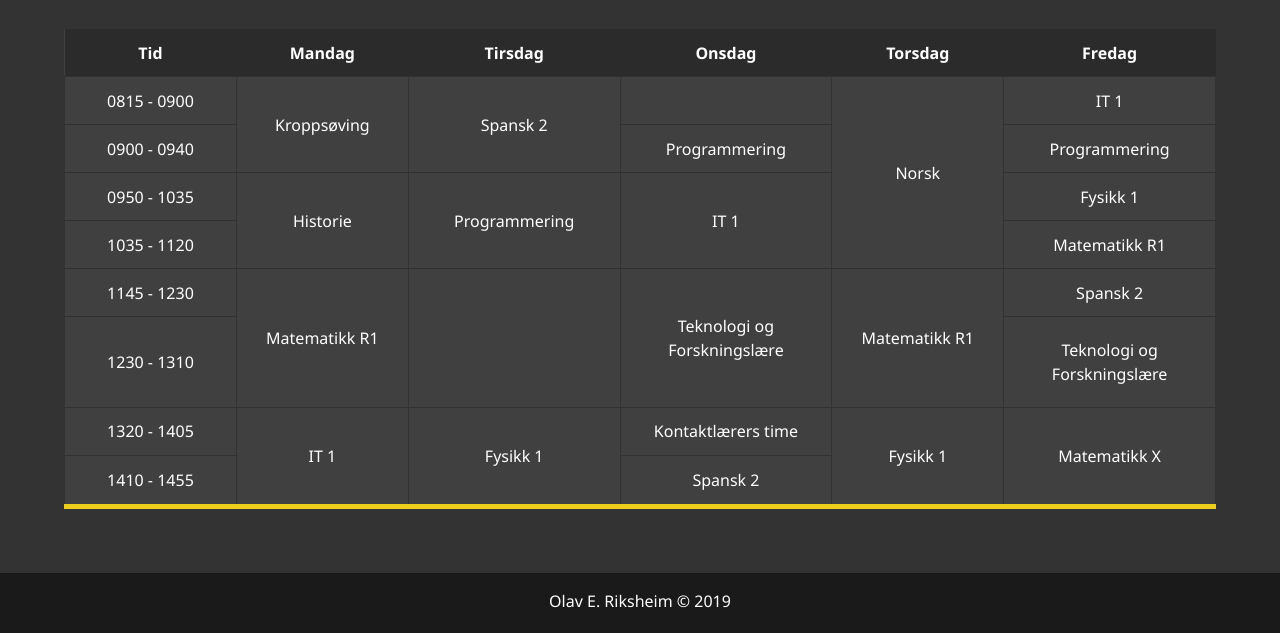
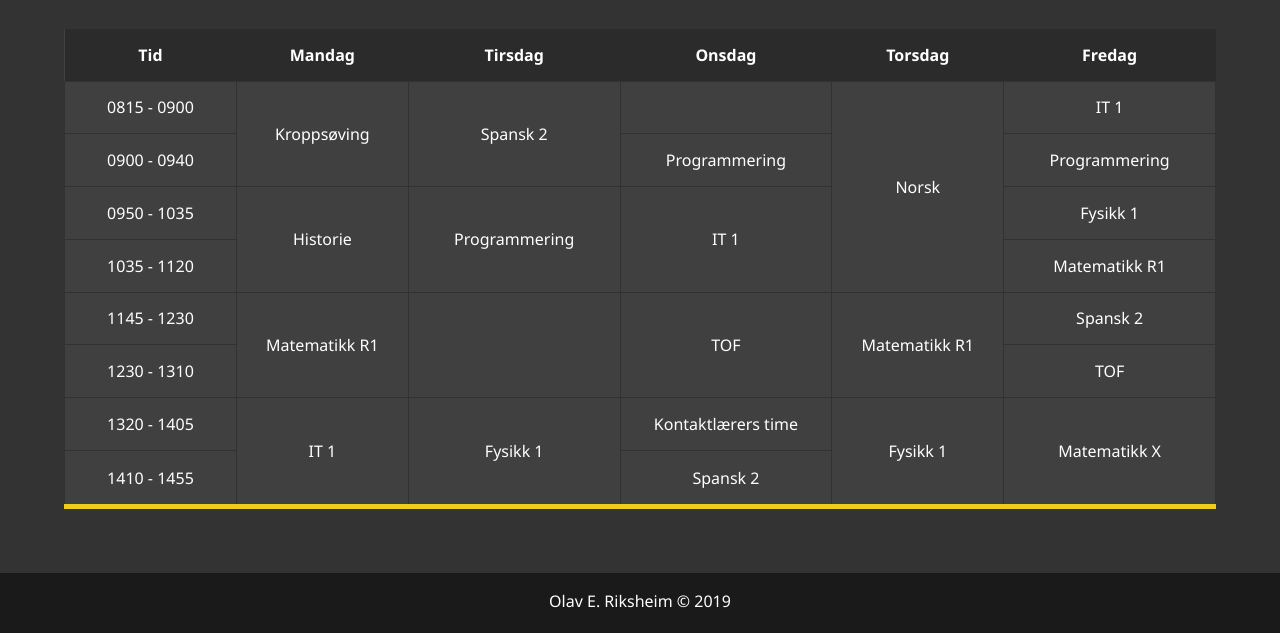
Before and after one commit to olavriksheim/personal_website, a website: page dist/schedule.html in a window 1280 px wide. Shown: the part 253-886 px from the top of the page. Drawn offline with Linux system fonts and the light colour scheme.

```diff
--- a/dist/schedule.html
+++ b/dist/schedule.html
@@ -86,13 +86,13 @@
             <td class="tid">1145 - 1230</td>
             <td rowspan="2">Matematikk R1</td>
             <td rowspan="2"></td>
-            <td rowspan="2">Teknologi og Forskningslære</td>
+            <td rowspan="2">TOF</td>
             <td rowspan="2">Matematikk R1</td>
             <td>Spansk 2</td>
           </tr>
           <tr>
             <td class="tid">1230 - 1310</td>
-            <td>Teknologi og Forskningslære</td>
+            <td>TOF</td>
           </tr>
           <tr>
             <td class="tid">1320 - 1405</td>
```
